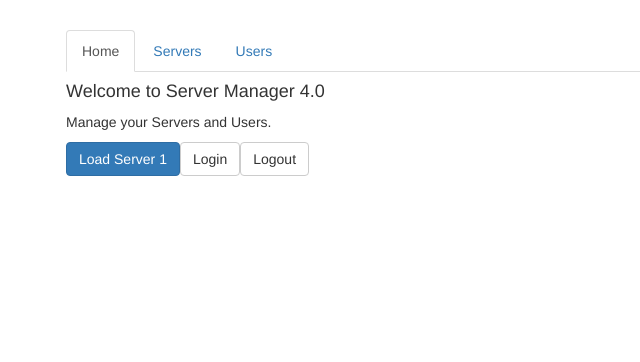
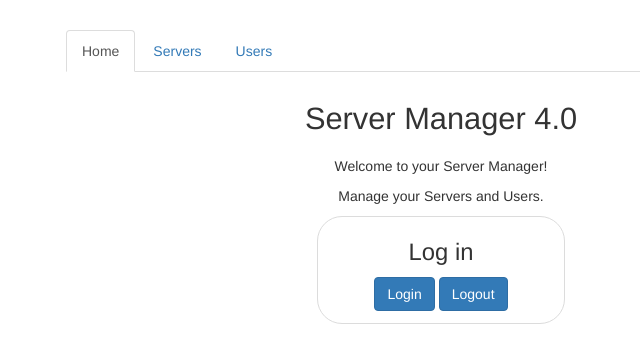
Before and after one commit to wroclawianka/angular-learning-routing, an Angular app: page / in a window 1280 px wide. Shown: the top 362 px of the page, without its empty margins (199-839 px from the left). Built offline with nearby package versions, Linux system fonts and the light colour scheme.

Commit message:
home page > styling improvements

```diff
--- a/src/app/home/home.component.css
+++ b/src/app/home/home.component.css
@@ -0,0 +1,36 @@
+ul {
+    list-style-type: none;
+    padding: 0;
+  }
+
+ul > li {
+    padding: 5px 0;
+}
+
+
+.title {
+    text-align: center;
+    font-size: 220%;
+    padding: 10px 0;
+}
+
+
+.intro,
+.logging{
+    text-align: center;
+}
+
+.logging{
+    margin: auto;
+    width: 33%;
+    padding: 2px 0 10px 0;
+    border: #dcdcdc solid 1px;
+    border-radius: 25px;
+}
+.logging>h2{
+    font-size: 170%;
+}
+
+.logging button {
+    margin: 2px;
+}
--- a/src/app/home/home.component.html
+++ b/src/app/home/home.component.html
@@ -1,5 +1,10 @@
-<h4>Welcome to Server Manager 4.0</h4>
-<p>Manage your Servers and Users.</p>
-<button class="btn btn-primary" (click)="onLoadServer(1)">Load Server 1</button>
-<button class="btn btn-default" (click)="onLogin()">Login</button>
-<button class="btn btn-default"(click)="onLogout()">Logout</button>
+<h1 class="title">Server Manager 4.0</h1>
+<div class="intro">
+    <p>Welcome to your Server Manager!</p>
+    <p>Manage your Servers and Users.</p>
+</div>
+<div class="logging">
+<h2>Log in</h2>
+    <button class="btn btn-primary" (click)="onLogin()">Login</button>
+    <button class="btn btn-primary"(click)="onLogout()">Logout</button>
+</div>
```
